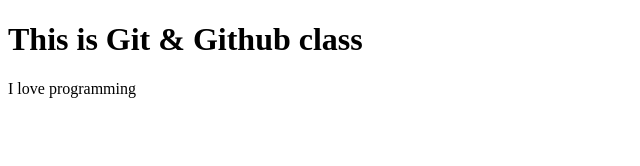
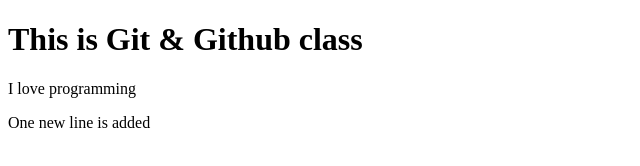
Before and after one commit to jakaria2055/git-github, a plain HTML site: page index.html in a window 1280 px wide. Shown: the whole page, without its empty margins (0-640 px from the left). Drawn offline with Linux system fonts and the light colour scheme.

Commit message:
a new line is added

```diff
--- a/index.html
+++ b/index.html
@@ -8,5 +8,6 @@
 <body>
     <h1>This is Git & Github class</h1>
     <p>I love programming</p>
+    <p>One new line is added</p>
 </body>
 </html>
```
